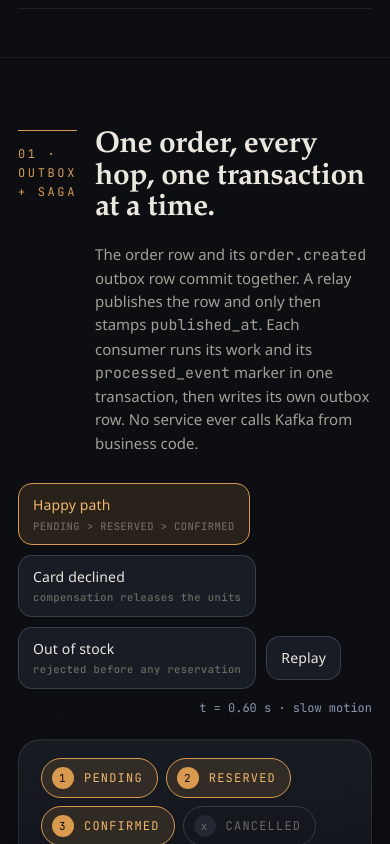
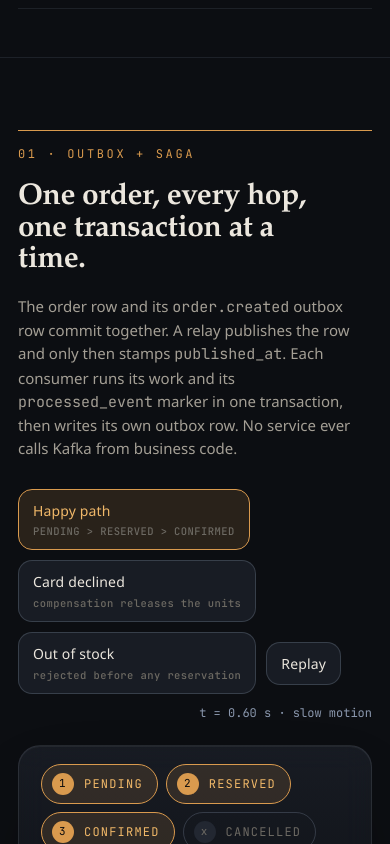
Before and after one commit to SAY-5/ledgermesh, a React (Vite) app in the folder web/: page / in a window 390 px wide. Shown: the part 1180-2024 px from the top of the page. Built offline with nearby package versions, Linux system fonts and the light colour scheme; a web font is replaced by a local one.

Commit message:
fix(web): stack section heads on narrow screens

```diff
--- a/web/src/styles/global.css
+++ b/web/src/styles/global.css
@@ -150,15 +150,6 @@ button {
   max-width: 20ch;
 }
 
-@media (max-width: 720px) {
-  .section-head {
-    grid-template-columns: 1fr;
-  }
-
-  .section-lede {
-    grid-column: 1;
-  }
-}
 
 .section-lede {
   grid-column: 2;
@@ -303,3 +294,13 @@ button {
 .skip-link:focus {
   top: 16px;
 }
+
+@media (max-width: 720px) {
+  .section-head {
+    grid-template-columns: 1fr;
+  }
+
+  .section-lede {
+    grid-column: 1;
+  }
+}
```
